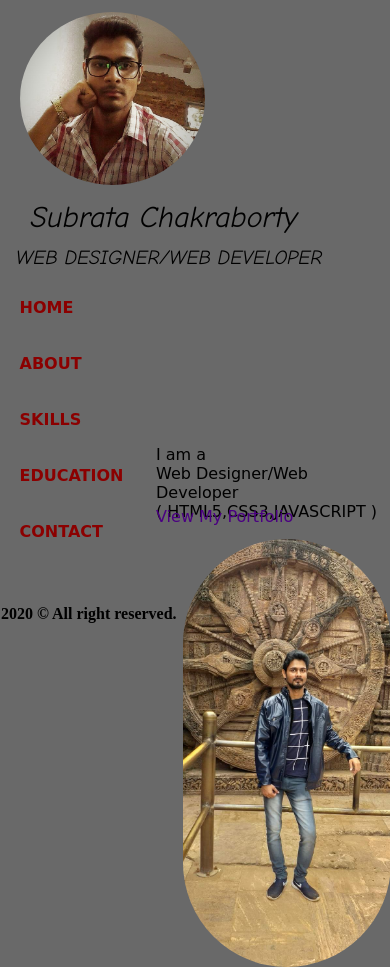
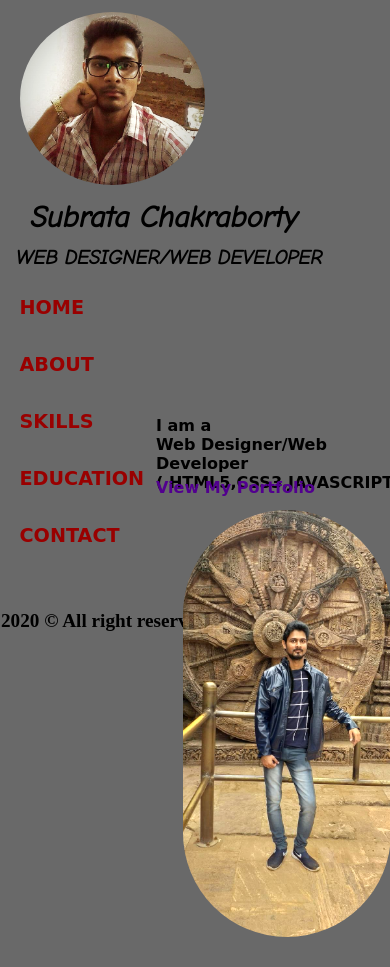
Before and after one commit to Subrata899/mywebsite, a plain HTML site: page index.html in a window 390 px wide. After the commit the page ends 937 px from the top, so only its background shows below. Drawn offline with Linux system fonts and the light colour scheme.

Commit message:
update in css file.

```diff
--- a/style.css
+++ b/style.css
@@ -4,6 +4,7 @@
 }
 body{
 	background-color:dimgray;
+	filter:brightness(110%);
 }
  img{
 	width:50%;
@@ -21,6 +22,7 @@ body{
 	margin-left:3%;
 	margin-top:3%;
 	font-size:30px;
+	font-weight:bold;
 	color:black;
 	font-family:Comic Neue;
 }
@@ -28,6 +30,7 @@ body{
 	margin-left:-1%;
 	margin-top:3%;
 	font-size:20px;
+	font-weight:bold;
 	color:black;
 	font-family:Comic Neue,serif;
 }
@@ -43,6 +46,7 @@ body{
 .navigation ul li a{
 	text-decoration:none;
 	color:darkred;
+	font-size:1.2em;
 	font-weight:bold;
 	font-family:cursive,serif;
 }
@@ -53,6 +57,7 @@ body{
 	margin-left:-5%;
 	margin-top:5%;
 	margin-bottom:10%;
+	font-size:1.2em;
 	color:black;
 	font-weight:bold;
 }
@@ -61,6 +66,7 @@ body{
 	margin-left:38%;
 	margin-top:-40%;
     font-size:25px;
+	font-weight:bold;
     color:black;
 	font-family:cursive,serif;
 }
@@ -76,6 +82,7 @@ body{
 	position:absolute;
 	margin-left:42%;
 	font-size:25px;
+	font-weight:bold;
 	margin-top:-25%;
 }
 .port > a{
@@ -261,6 +268,9 @@ th,td{
 .about1{
     font-size:20px;
 }
+.footer{
+	margin-bottom:-90%;
+}
 .education{
     margin-left:10em;
 }
```
